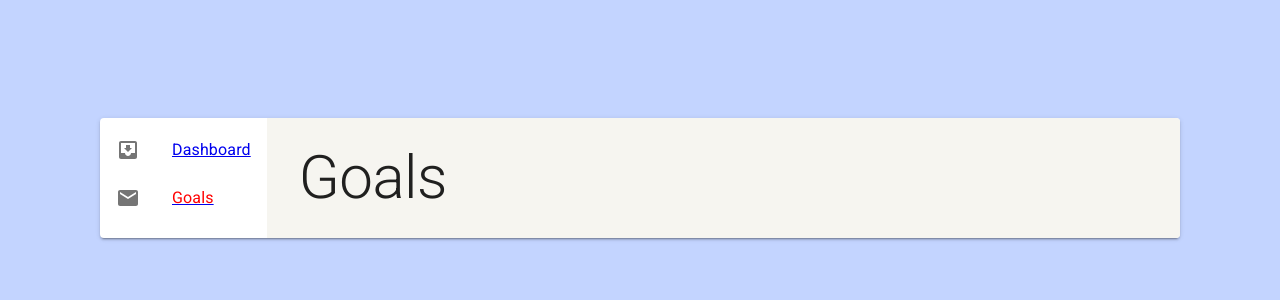
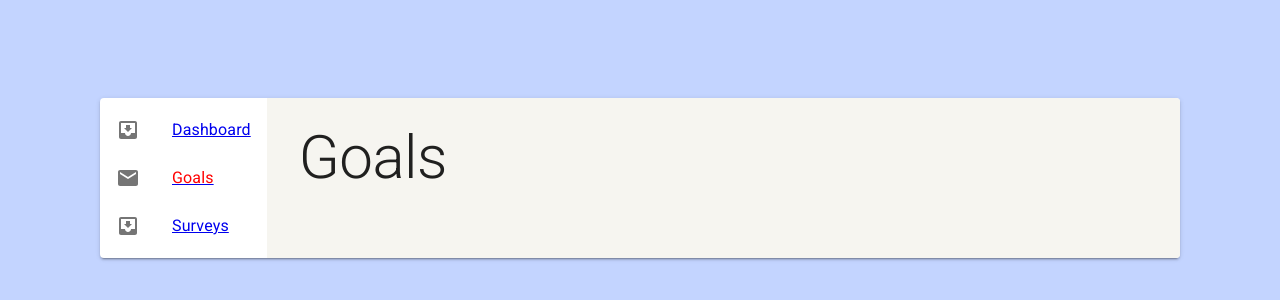
Before and after one commit to klauskpm/my-turborepo, a React (Create React App) app in the folder apps/testing-react/: page /goals in a window 1280 px wide. Shown: the part 222-522 px from the top of the page. Built offline with nearby package versions, Linux system fonts and the light colour scheme.

Commit message:
feat(testing-react): create Surveys page

```diff
--- a/apps/testing-react/src/router.tsx
+++ b/apps/testing-react/src/router.tsx
@@ -4,6 +4,7 @@ import { Login } from './routes/Login';
 import { Layout } from './ui/Layout';
 import { Dashboard } from './routes/Dashboard';
 import { Goals } from './routes/Goals';
+import { Surveys } from './routes/Surveys';
 
 const router = createBrowserRouter([
   {
@@ -24,6 +25,10 @@ const router = createBrowserRouter([
       {
         path: 'goals',
         element: <Goals />
+      },
+      {
+        path: 'surveys',
+        element: <Surveys />
       }
     ]
   },
--- /dev/null
+++ b/apps/testing-react/src/routes/Surveys.tsx
@@ -0,0 +1,8 @@
+import React from 'react';
+import { Typography } from '@mui/material';
+
+export function Surveys() {
+  return (
+    <Typography variant='h2'>Surveys</Typography>
+  )
+}
--- a/apps/testing-react/src/ui/Layout.tsx
+++ b/apps/testing-react/src/ui/Layout.tsx
@@ -26,7 +26,8 @@ const styles = {
 export function Layout() {
   const appLinks: SidebarLink[] = [
     { text: 'Dashboard', path: '/dashboard' },
-    { text: 'Goals', path: '/goals' }
+    { text: 'Goals', path: '/goals' },
+    { text: 'Surveys', path: '/surveys' },
   ];
 
   return (
```
